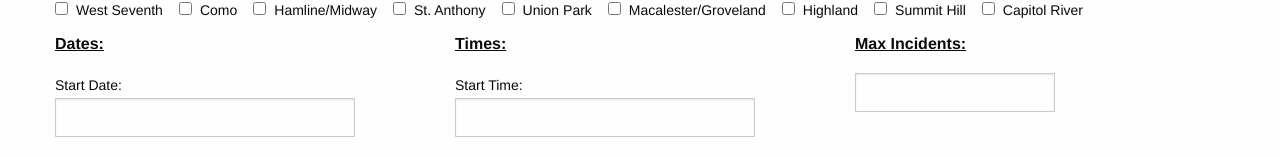
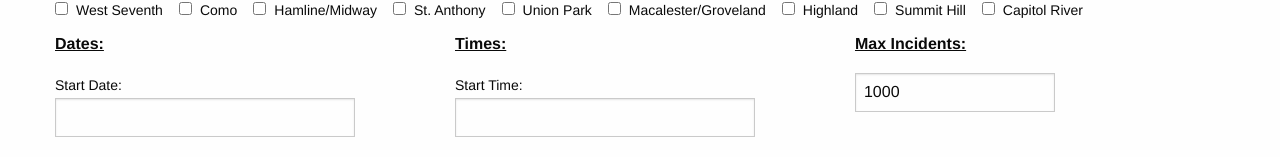
Before and after one commit to kevinrsun/wd-stpaulcrime-vue, a Vue app: page / in a window 1280 px wide. Shown: the part 938-1095 px from the top of the page. Built offline with nearby package versions, Linux system fonts and the light colour scheme.

Commit message:
more filters, select button, coords start

```diff
--- a/src/App.vue
+++ b/src/App.vue
@@ -11,6 +11,11 @@ export default {
             incidents: [],
             filterNeighborhood: [],
             filterIncidentType: [],
+            filterDates: [],
+            filterTimes: [],
+            filterMaxIncidents: 1000,
+            selectIncidentAddress: [],
+            selectIncidentLatLong: [],
             leaflet: {
                 map: null,
                 center: {
@@ -157,6 +162,37 @@ export default {
                     }
                 }
             }
+            if(this.filterDates > 0){
+
+                if(query !== "") {
+                    query = query + "&start_date=" + this.filterDates[0].toString();
+                    //want to check for a time filter here right..??
+                    if(this.filterTimes > 0){
+                        query = query + this.filterTimes[0].toString();
+                    }
+
+                } else {
+                    query = query + "?start_date=" + this.filterDates[0].toString();
+                    if(this.filterTimes > 0){
+                        query = query + this.filterTimes[0].toString();
+                    }
+                }
+                query = query + "&end_date=" + filterDates[1].toString();
+                if(this.filterTimes > 0){
+                    query = query + this.filterTimes[1].toString();
+                }
+
+
+            }
+            if(this.filterMaxIncidents !== 1000){
+                console.log(this.filterMaxIncidents[0])
+                if(query !== ""){
+                    query = query + "&limit=" + this.filterMaxIncidents;
+                } else{
+                    query = query + "?limit=" + this.filterMaxIncidents;
+                }
+
+            }
 
             incidentReq = incidentReq + query;
             console.log("incidentReq: " + incidentReq);
@@ -193,6 +229,9 @@ export default {
 
         newLocation(data){
             //Take the address or lat/long and update the map for new location...
+            let getAddress = "https://nominatim.openstreetmap.org/reverse?lat=<value>&lon=<value>&<params>";
+
+
             if(this.leaflet.center.address !== ''){
 
             } else if(this.leaflet.center.lat !== '' && this.leaflet.center.long !== ''){
@@ -204,14 +243,32 @@ export default {
         newIncident(data){
             //put together the data for the new incident then pass to uploadJSON???
 
-            //Check if any of the inputs are null/empty
+            //Check if any of the inputs are null/empty before making the PUT request
+
 
 
         },
 
-        selectButtonClicked(){
+        selectButtonClicked(data, case_number){
             //how do we get the data for that row...
-            //set the lat and long, kinda like top line in mounted i think...
+            //set the lat and long, kinda like top line in mounted() i think...
+            console.log(case_number);
+            //when have the case number, loop through the cases and get the lat/long for the case for the case number
+
+            for(let i = 0; i < this.codes.length; i++){
+                if(case_number == this.codes[i].code){
+                    //set lat/long to variable
+                }
+            }
+            //Want to drop a pin on the location and set the view on it
+
+
+        },
+
+        deleteButtonClicked(data, case_number){
+            console.log(case_number);
+
+
 
         }
 
@@ -262,13 +319,13 @@ export default {
                 <!-- Clamp input values if lat/long is outside of St. Paul's bounding box -->
                 <div class="cell large-12">
                     <label for="address" style="display: inline-block">Address:</label> &nbsp;
-                    <input type="text" id="address" style="width: 400px; display: inline-block"> <br>
+                    <input type="text" id="address" v-model="selectIncidentAddress" style="width: 400px; display: inline-block"/> <br>
                     <!-- try to use a auto-filling one?? -->
                     <label for="lat" style="display: inline-block">Lat:</label> &nbsp;
-                    <input type="text" id="lat" style="width: 400px; display: inline-block"> &nbsp;
+                    <input type="text" id="lat" v-model="selectIncidentLatLong" style="width: 400px; display: inline-block"/> &nbsp;
                     <!-- should lat/long be 1 or 2 input boxes??? -->
                     <label for="long" style="display: inline-block">Long:</label> &nbsp;
-                    <input type="text" id="long" style="width:400px; display: inline-block"> &nbsp; &nbsp;
+                    <input type="text" id="long" v-model="selectIncidentLatLong" style="width:400px; display: inline-block"/> &nbsp; &nbsp;
                     <button type="button" id="go-button" @click="newLocation" style="border: 1px solid black; padding: 10px; background-color: #30cf3d; font-weight: bold; padding: 10px">Go</button>
                 </div>
 
@@ -292,8 +349,6 @@ export default {
                     <label for="incident-type5"> Narcotics</label>
                     <input type="checkbox" id="7" name="incident-type6" v-model="filterIncidentType" value="6">
                     <label for="incident-type6"> Other</label>
-
-                    <!-- DO WE HAVE A LIST OF ALL INCIDENT TYPES??? -->
                 </div>
 
                 <!-- neighborhood_name: list of checkboxes per neighborhood_name -->
@@ -339,9 +394,9 @@ export default {
                 <div class="cell large-4">
                     <p style="text-decoration: underline; font-weight: bold;">Dates: </p>
                     <label for="start-date" style="display: inline-block">Start Date:</label> &nbsp;
-                    <input type="text" id="start-date" style="width: 300px; display:inline-block"> <br>
+                    <input type="text" id="start-date" v-model="filterDates[0]" style="width: 300px; display:inline-block"/> <br>
                     <label for="end-date" style="display:inline-block">End Date:</label> &nbsp;
-                    <input type="text" id="end-date" style="width: 300px; display: inline-block">
+                    <input type="text" id="end-date" v-model="filterDates[1]" style="width: 300px; display: inline-block"/>
 
                 </div>
 
@@ -349,16 +404,16 @@ export default {
                 <div class="cell large-4">
                     <p style="text-decoration: underline; font-weight: bold;">Times: </p>
                     <label for="start-time" style="display: inline-block">Start Time:</label> &nbsp;
-                    <input type="text" id="start-time" style="width: 300px; display: inline-block"> <br>
+                    <input type="text" id="start-time" v-model="filterTimes[0]" style="width: 300px; display: inline-block"/> <br>
                     <label for="end-time" style="display: inline-block">End Time:</label> &nbsp;
-                    <input type="text" id="end-time" style="width: 300px; display: inline-block">
+                    <input type="text" id="end-time" v-model="filterTimes[1]" style="width: 300px; display: inline-block"/>
 
                 </div>
 
                 <!-- max incidents: select maximum number of incidents to retrieve / show -->
                 <div class="cell large-4">
                     <p style="text-decoration: underline; font-weight: bold;">Max Incidents: </p>
-                    <input type="text" id="max-incidents" style="width: 200px">
+                    <input type="text" id="max-incidents" v-model="filterMaxIncidents" style="width: 200px">
 
                 </div>
 
@@ -371,7 +426,6 @@ export default {
                 <br><br><br><br>
 
 
-                <!-- Will want to build a table here to show the crimes like project 3 did, but using the way spotify-starter does -->
                 <CrimesResult :result_array="incidents"/>
 
 
@@ -387,7 +441,6 @@ export default {
             <div class="grid-x grid-padding-x">
                 <h1 class="cell auto" style="text-align: center">New Incident Form</h1>
 
-                <!-- Create a user input form for users to add a new crime incident to the database (i.e. submit the PUT request) -->
                 <!-- Ensure all fields are filled out before submitting request, otherwise show some error message -->
 
                 <!-- THINK ABOUT IF WE WANT TEXT BOXES FOR DROPDOWN MENUS FOR SOME OF THESE... -->
@@ -403,6 +456,7 @@ export default {
 
                     <label for="incident-code" style="display: inline-block">Code:</label> &nbsp;
                     <input type="text" id="incident-code" style="width: 300px; display: inline-block"> <br>
+
                     <!-- do we want to have the code and the incident type linked somehow?? like a dropdown for incident type that auto populates code? -->
                     <label for="incident-type" style="display:inline-block">Incident Type:</label> &nbsp;
                     <input type="text" id="incident-type" style="width: 300px; display: inline-block"> <br>
--- a/src/components/CrimesResult.vue
+++ b/src/components/CrimesResult.vue
@@ -28,7 +28,7 @@ export default {
         </thead>
         <tbody>
             <tr v-for="(incident, index) in result_array"> <!-- makes table row for each incident result -->
-                <td><button type="button" id="select-incident" style="border: 1px solid black; padding: 5px; background-color: #30cf3d; font-weight: bold;">Select</button></td>
+                <td><button type="button" @click="selectButtonClicked(incident.case_number)" :id="'select-incident-' + incident.case_number" style="border: 1px solid black; padding: 5px; background-color: #30cf3d; font-weight: bold;">Select</button></td>
 
                 <!-- table data for the case number -->
                 <td>{{ incident.case_number }}</td>
@@ -48,10 +48,10 @@ export default {
                 <td>{{ incident.neighborhood_number }}</td>
 
                 <!-- table data for the block -->
-                <td>{{ incident.block }}</td>
+                <td>{{ incident.block }}</td> <!-- REPLACE THE X'S IN THE NUMBER ADDRESS WITH 0'S -->
 
                 <!-- DELETE BUTTON FOR EACH CRIME IN THE TABLE, CLICKING SHOULD DELETE REQUEST TO REMOVE INCIDENT FROM DATABASE...  -->
-                <td><button type="button" id="delete-incident" style="border: 1px solid black; padding: 5px; background-color: red; font-weight: bold;">Delete</button></td>
+                <td><button type="button" @click="deleteButtonClicked" :id="'delete-incident-' + incident.case_number" style="border: 1px solid black; padding: 5px; background-color: red; font-weight: bold;">Delete</button></td>
 
             </tr>
         </tbody>
```
